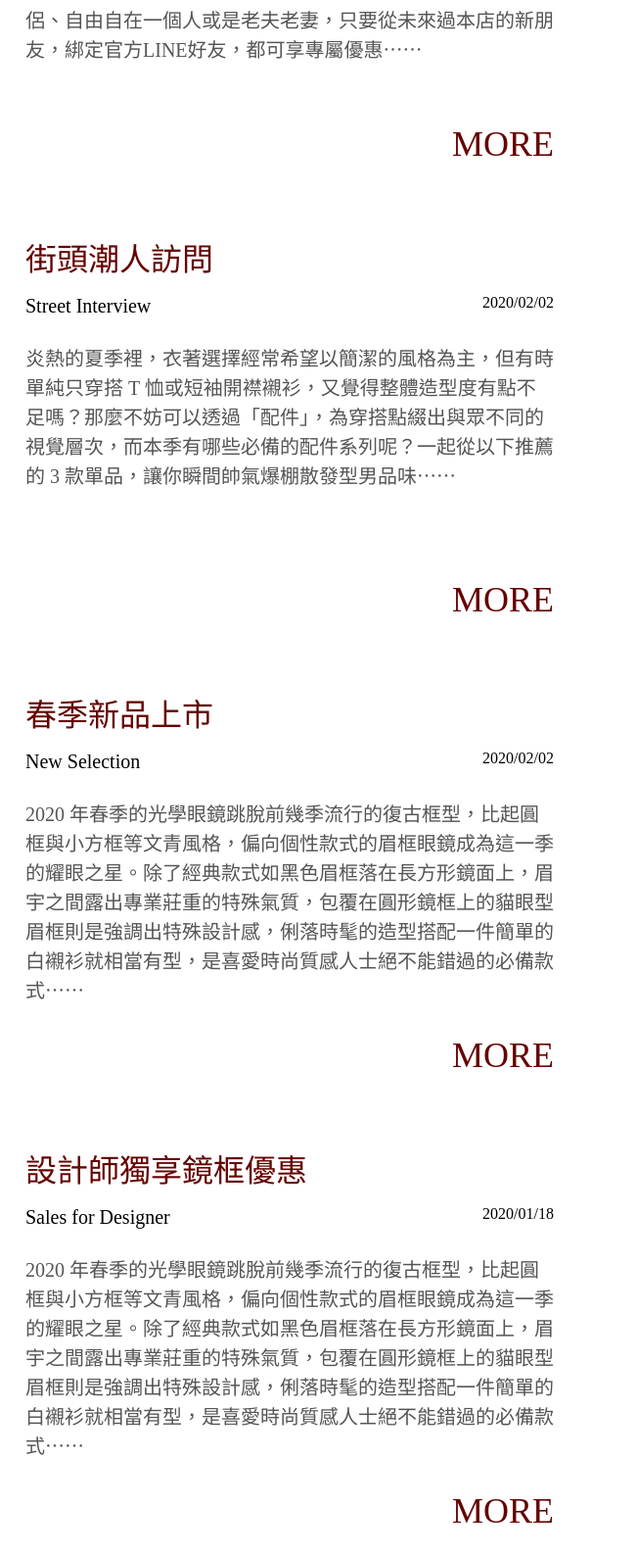
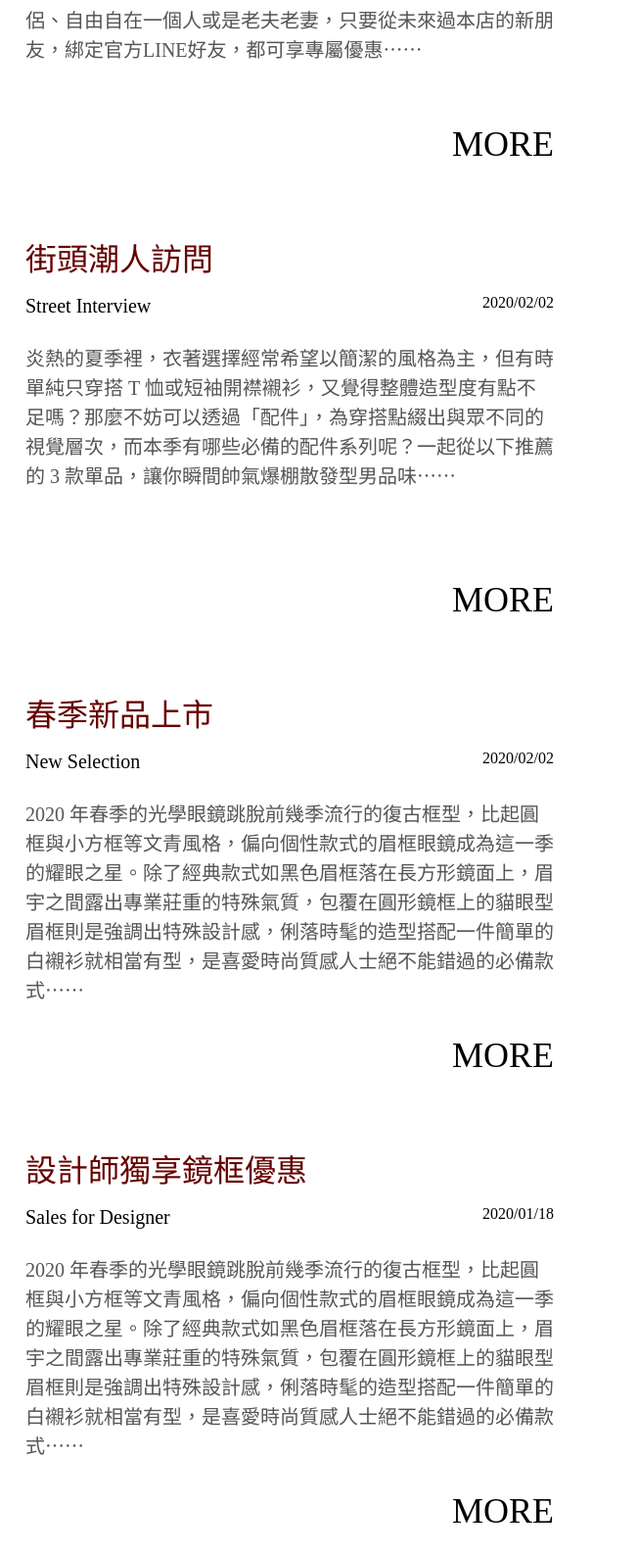
Before and after one commit to yaiiow159/Week-3-work, a plain HTML site: page blog.html in a window 1280 px wide. Shown: the part 412-2000 px from the top of the page at 98% size, 629-1280 px from the left. Drawn offline with Linux system fonts and the light colour scheme.

Commit message:
修改頁面

```diff
--- a/blog.html
+++ b/blog.html
@@ -53,10 +53,10 @@
                 <p class="blog-subtitle mb-2">2020 Valentine’s Special<span>2020/02/14</span></p>
                 <p class="blog-text">
                     一年一度西洋情人節即將到來，我們推出最強「情人節企劃」，為這個甜蜜的節日加溫。偶爾跟另一半來個低調情侶單品，結合彼此喜好、找出合適框型款式，在這個春夏輕鬆搭出屬於你們的甜蜜默契！
-                    即日起至2/16為止，不論是熱戀情侶、自由自在一個人或是老夫老妻，只要從未來過本店的新朋友，綁定官方LINE好友，都可享專屬優惠⋯⋯<span
-                        class="blog-show-text">more</span></p>
-                <h2 class="position-absolute">MORE</h2>
-            </div>
+                    即日起至2/16為止，不論是熱戀情侶、自由自在一個人或是老夫老妻，只要從未來過本店的新朋友，綁定官方LINE好友，都可享專屬優惠⋯⋯
+                    <span class="blog-show-text "><a href="blog-content.html">more</a></span>
+                        <h2 class="position-absolute"><a href="blog-content.html">MORE</a> </h2>
+                    </div>
         </li>
         <li class="blog-items  d-flex">
             <img src="https://hexschool.github.io/webLayoutTraining1st/week3/blog-2.png" alt="" class="blog-img">
@@ -65,9 +65,9 @@
                 <p class="blog-subtitle mb-2">Street Interview<span>2020/02/02</span></p>
                 <p class="blog-text">炎熱的夏季裡，衣著選擇經常希望以簡潔的風格為主，但有時單純只穿搭 T
                     恤或短袖開襟襯衫，又覺得整體造型度有點不足嗎？那麼不妨可以透過「配件」，為穿搭點綴出與眾不同的視覺層次，而本季有哪些必備的配件系列呢？一起從以下推薦的 3 款單品，讓你瞬間帥氣爆棚散發型男品味⋯⋯
-                    <span class="blog-show-text">more</span>
+                    <span class="blog-show-text "><a href="blog-content.html">more</a></span>
                 </p>
-                <h2 class="position-absolute">MORE</h2>
+                <h2 class="position-absolute"> <a href="blog-content.html">MORE</a> </h2>
             </div>
         </li>
         <li class="blog-items  d-flex">
@@ -77,9 +77,9 @@
                 <p class="blog-subtitle mb-2">New Selection<span>2020/02/02</span></p>
                 <p class="blog-text">2020
                     年春季的光學眼鏡跳脫前幾季流行的復古框型，比起圓框與小方框等文青風格，偏向個性款式的眉框眼鏡成為這一季的耀眼之星。除了經典款式如黑色眉框落在長方形鏡面上，眉宇之間露出專業莊重的特殊氣質，包覆在圓形鏡框上的貓眼型眉框則是強調出特殊設計感，俐落時髦的造型搭配一件簡單的白襯衫就相當有型，是喜愛時尚質感人士絕不能錯過的必備款式⋯⋯
-                    <span class="blog-show-text">more</span>
+                    <span class="blog-show-text "><a href="blog-content.html">more</a></span>
                 </p>
-                <h2 class="position-absolute">MORE</h2>
+                <h2 class="position-absolute"> <a href="blog-content.html">MORE</a> </h2>
             </div>
         </li>
         <li class="blog-items  d-flex">
@@ -89,9 +89,9 @@
                 <p class="blog-subtitle mb-2">Sales for Designer<span>2020/01/18</span></p>
                 <p class="blog-text">2020
                     年春季的光學眼鏡跳脫前幾季流行的復古框型，比起圓框與小方框等文青風格，偏向個性款式的眉框眼鏡成為這一季的耀眼之星。除了經典款式如黑色眉框落在長方形鏡面上，眉宇之間露出專業莊重的特殊氣質，包覆在圓形鏡框上的貓眼型眉框則是強調出特殊設計感，俐落時髦的造型搭配一件簡單的白襯衫就相當有型，是喜愛時尚質感人士絕不能錯過的必備款式⋯⋯
-                    <span class="blog-show-text">more</span>
+                    <span class="blog-show-text "><a href="blog-content.html">more</a></span>
                 </p>
-                <h2 class="position-absolute">MORE</h2>
+                <h2 class="position-absolute"> <a href="blog-content.html">MORE</a> </h2>
             </div>
         </li>
         <li class="blog-items  d-flex">
@@ -101,9 +101,9 @@
                 <p class="blog-subtitle mb-2">Summer Special<span>2019/08/07</span></p>
                 <p class="blog-text">2020
                     年春季的光學眼鏡跳脫前幾季流行的復古框型，比起圓框與小方框等文青風格，偏向個性款式的眉框眼鏡成為這一季的耀眼之星。除了經典款式如黑色眉框落在長方形鏡面上，眉宇之間露出專業莊重的特殊氣質，包覆在圓形鏡框上的貓眼型眉框則是強調出特殊設計感，俐落時髦的造型搭配一件簡單的白襯衫就相當有型，是喜愛時尚質感人士絕不能錯過的必備款式⋯⋯
-                    <span class="blog-show-text ">more</span>
+                    <span class="blog-show-text "><a href="blog-content.html">more</a></span>
                 </p>
-                <h2 class="position-absolute">MORE</h2>
+                <h2 class="position-absolute"> <a href="blog-content.html">MORE</a> </h2>
             </div>
         </li>
     </ul>
--- a/components/_blog.scss
+++ b/components/_blog.scss
@@ -50,6 +50,13 @@
                 display: none;
             }
 
+            .blog-show-text {
+                a{
+                    display: inline;
+                    color: #555555;
+                }
+            }
+
         }
 
         h2{
@@ -59,6 +66,10 @@
             text-align: right;
             right: 0;
             bottom : 0;
+
+            a{
+                color: $dark;
+            }
 
             @media (max-width:768px){
                 display: none;
```
Also changed, not shown: css/style.css, 1 other file.
